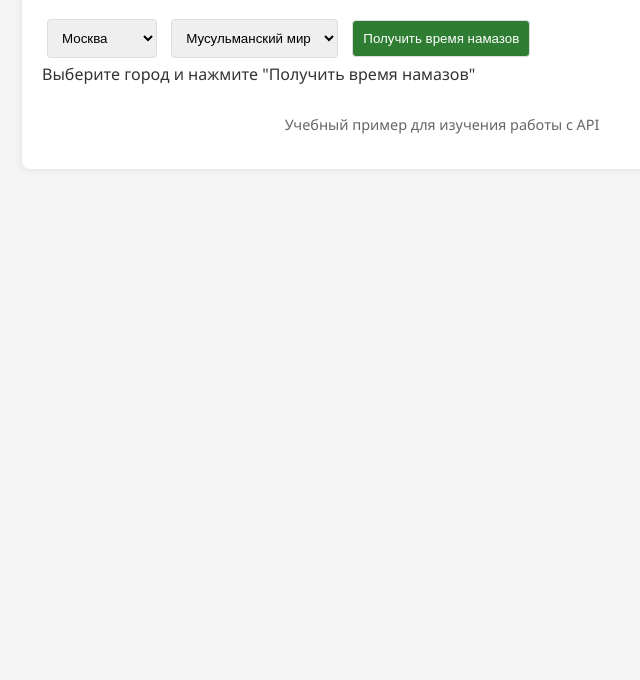
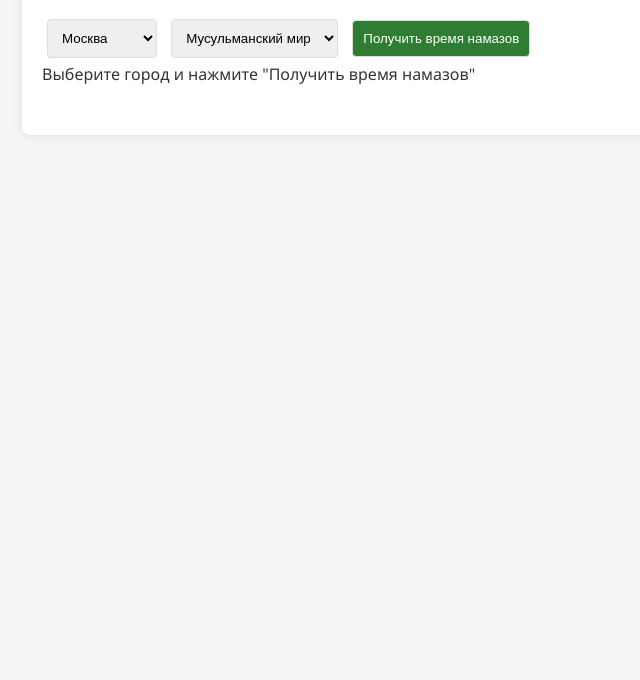
Before and after one commit to shiylo/-prayertime, a plain HTML site: page index.html in a window 1280 px wide. Shown: the part 120-800 px from the top of the page, without its empty margins (198-838 px from the left). Drawn offline with Linux system fonts and the light colour scheme.

Commit message:
index.html

```diff
--- a/index.html
+++ b/index.html
@@ -33,7 +33,6 @@
 
 
         <footer>
-            <p>Учебный пример для изучения работы с API</p>
         </footer>
     </div>
 
@@ -41,4 +40,5 @@
     <script src="js/script.js"></script>
     </script>
 </body>
+
 </html>
```
